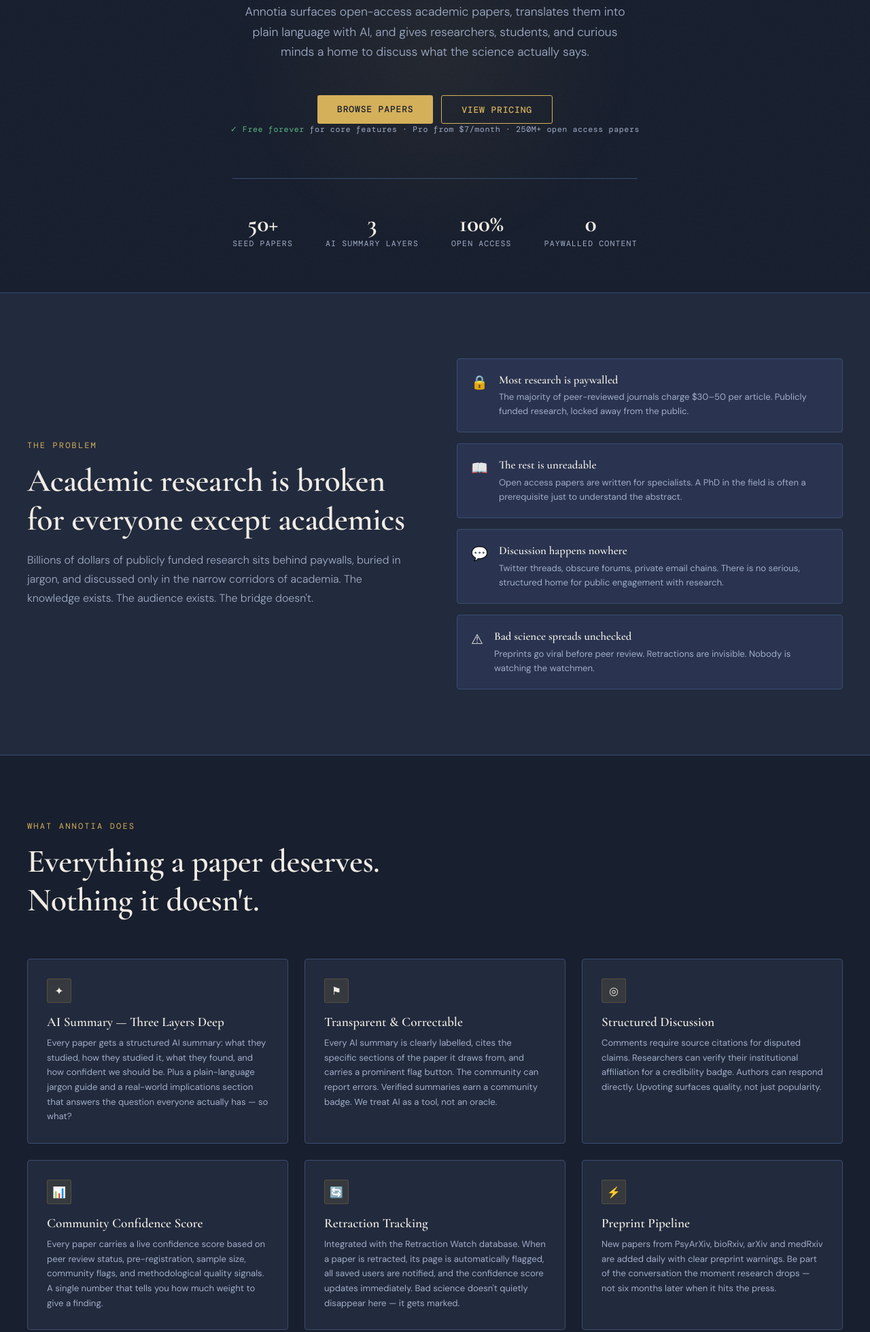
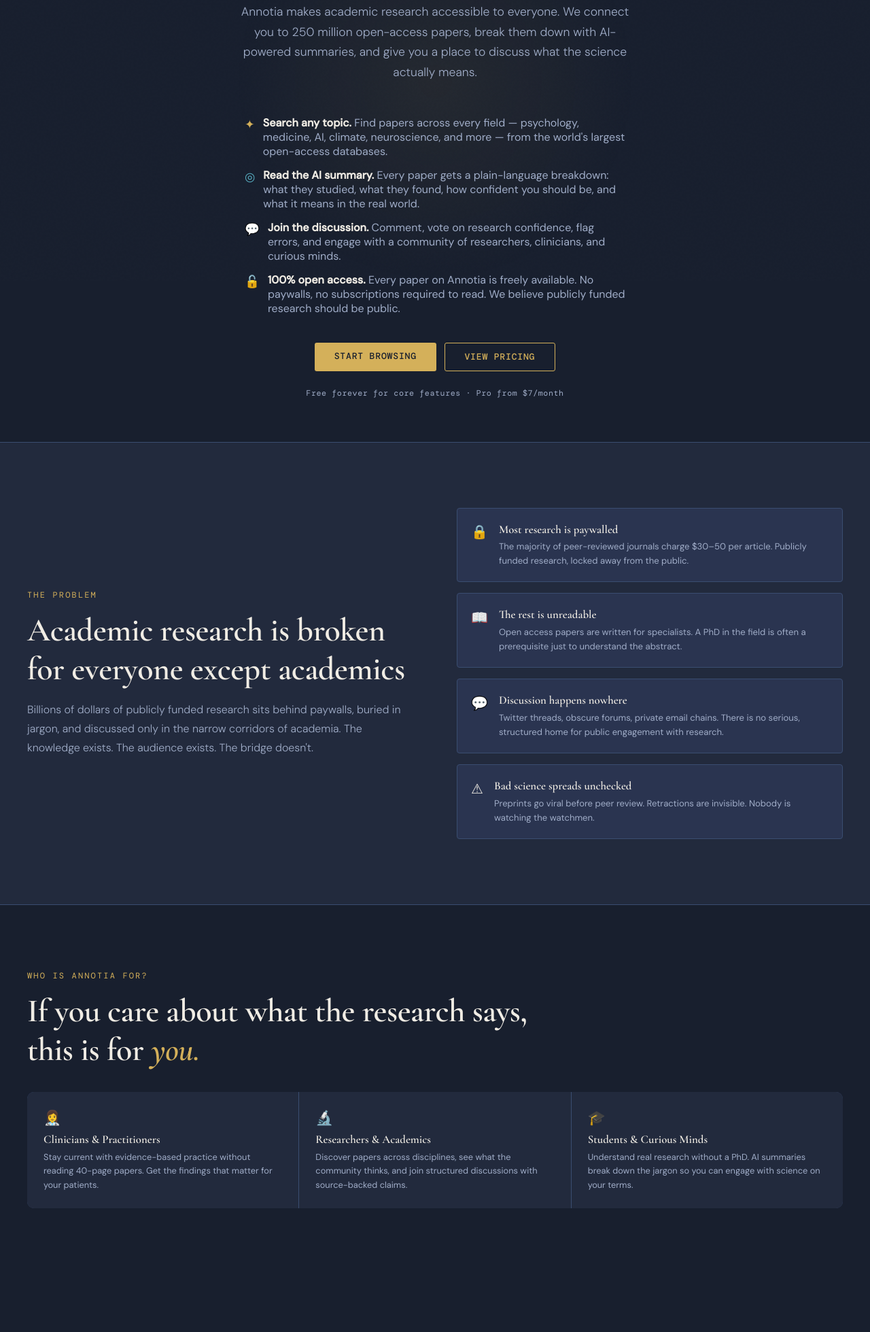
Before and after one commit to beckstar333/annotia, a website: page about.html in a window 1280 px wide. Shown: the part 387-2346 px from the top of the page at 68% size. Drawn offline with nearby package versions, Linux system fonts and the light colour scheme; a web font is replaced by a local one.

Commit message:
Overhaul landing experience: add hero banner to homepage, rewrite About page hero with clear value props, add Who Is It For section

```diff
--- a/about.html
+++ b/about.html
@@ -777,44 +777,46 @@
 <section class="hero">
   <div class="hero-eyebrow">
     <div class="eyebrow-line"></div>
-    Open Science · AI-Powered · Community Verified
+    What is Annotia?
     <div class="eyebrow-line"></div>
   </div>
 
   <h1 class="hero-title fade-up">
-    The place where <em>scholarly research</em> meets its audience
+    Research papers, <em>understood.</em>
   </h1>
 
-  <p class="hero-subtitle fade-up fade-up-delay-1">
-    Annotia surfaces open-access academic papers, translates them into plain language with AI, and gives researchers, students, and curious minds a home to discuss what the science actually says.
+  <p class="hero-subtitle fade-up fade-up-delay-1" style="max-width:600px">
+    Annotia makes academic research accessible to everyone. We connect you to 250 million open-access papers, break them down with AI-powered summaries, and give you a place to discuss what the science actually means.
   </p>
 
-  <div class="fade-up fade-up-delay-2" style="display:flex;gap:12px;justify-content:center;flex-wrap:wrap">
-    <a href="/" style="font-family:'DM Mono',monospace;font-size:0.82rem;padding:0.7rem 1.8rem;background:var(--gold);color:var(--bg);border-radius:3px;font-weight:500;letter-spacing:0.06em;text-transform:uppercase;text-decoration:none">Browse Papers</a>
+  <div class="fade-up fade-up-delay-2" style="max-width:560px;margin:0 auto 2.5rem;text-align:left">
+    <div style="display:flex;flex-direction:column;gap:14px">
+      <div style="display:flex;align-items:flex-start;gap:12px">
+        <span style="color:var(--gold);font-size:1.1rem;flex-shrink:0;margin-top:2px">✦</span>
+        <div><strong style="color:var(--text)">Search any topic.</strong> <span style="color:var(--text-dim)">Find papers across every field — psychology, medicine, AI, climate, neuroscience, and more — from the world's largest open-access databases.</span></div>
+      </div>
+      <div style="display:flex;align-items:flex-start;gap:12px">
+        <span style="color:var(--teal);font-size:1.1rem;flex-shrink:0;margin-top:2px">◎</span>
+        <div><strong style="color:var(--text)">Read the AI summary.</strong> <span style="color:var(--text-dim)">Every paper gets a plain-language breakdown: what they studied, what they found, how confident you should be, and what it means in the real world.</span></div>
+      </div>
+      <div style="display:flex;align-items:flex-start;gap:12px">
+        <span style="color:var(--green);font-size:1.1rem;flex-shrink:0;margin-top:2px">💬</span>
+        <div><strong style="color:var(--text)">Join the discussion.</strong> <span style="color:var(--text-dim)">Comment, vote on research confidence, flag errors, and engage with a community of researchers, clinicians, and curious minds.</span></div>
+      </div>
+      <div style="display:flex;align-items:flex-start;gap:12px">
+        <span style="color:var(--text-dim);font-size:1.1rem;flex-shrink:0;margin-top:2px">🔓</span>
+        <div><strong style="color:var(--text)">100% open access.</strong> <span style="color:var(--text-dim)">Every paper on Annotia is freely available. No paywalls, no subscriptions required to read. We believe publicly funded research should be public.</span></div>
+      </div>
+    </div>
+  </div>
+
+  <div class="fade-up fade-up-delay-3" style="display:flex;gap:12px;justify-content:center;flex-wrap:wrap">
+    <a href="/" style="font-family:'DM Mono',monospace;font-size:0.82rem;padding:0.7rem 1.8rem;background:var(--gold);color:var(--bg);border-radius:3px;font-weight:500;letter-spacing:0.06em;text-transform:uppercase;text-decoration:none">Start Browsing</a>
     <a href="/pricing.html" style="font-family:'DM Mono',monospace;font-size:0.82rem;padding:0.7rem 1.8rem;background:transparent;color:var(--gold);border:1px solid var(--gold);border-radius:3px;font-weight:500;letter-spacing:0.06em;text-transform:uppercase;text-decoration:none">View Pricing</a>
   </div>
 
-  <div class="waitlist-note fade-up fade-up-delay-3">
-    <span>✓ Free forever</span> for core features · Pro from $7/month · 250M+ open access papers
-  </div>
-
-  <div class="hero-stats fade-up">
-    <div class="hero-stat">
-      <div class="stat-number">50+</div>
-      <div class="stat-label">Seed Papers</div>
-    </div>
-    <div class="hero-stat">
-      <div class="stat-number">3</div>
-      <div class="stat-label">AI Summary Layers</div>
-    </div>
-    <div class="hero-stat">
-      <div class="stat-number">100%</div>
-      <div class="stat-label">Open Access</div>
-    </div>
-    <div class="hero-stat">
-      <div class="stat-number">0</div>
-      <div class="stat-label">Paywalled Content</div>
-    </div>
+  <div class="waitlist-note fade-up" style="margin-top:1.5rem">
+    Free forever for core features · Pro from $7/month
   </div>
 </section>
 
@@ -860,6 +862,32 @@
             <div class="problem-card-text">Preprints go viral before peer review. Retractions are invisible. Nobody is watching the watchmen.</div>
           </div>
         </div>
+      </div>
+    </div>
+  </div>
+</section>
+
+<!-- WHO IS IT FOR -->
+<section>
+  <div class="section-inner">
+    <div class="section-eyebrow">Who Is Annotia For?</div>
+    <h2 class="section-title">If you care about what the research says,<br>this is for <em style="color:var(--gold);font-style:italic">you.</em></h2>
+
+    <div style="display:grid;grid-template-columns:repeat(3,1fr);gap:1px;background:var(--border);border-radius:10px;overflow:hidden;margin-top:2rem">
+      <div style="background:var(--surface);padding:24px">
+        <div style="font-size:1.3rem;margin-bottom:8px">👩‍⚕️</div>
+        <div style="font-family:'Cormorant Garamond',serif;font-size:1.05rem;font-weight:600;color:var(--text);margin-bottom:6px">Clinicians & Practitioners</div>
+        <div style="font-size:0.8rem;color:var(--text-dim);line-height:1.6">Stay current with evidence-based practice without reading 40-page papers. Get the findings that matter for your patients.</div>
+      </div>
+      <div style="background:var(--surface);padding:24px">
+        <div style="font-size:1.3rem;margin-bottom:8px">🔬</div>
+        <div style="font-family:'Cormorant Garamond',serif;font-size:1.05rem;font-weight:600;color:var(--text);margin-bottom:6px">Researchers & Academics</div>
+        <div style="font-size:0.8rem;color:var(--text-dim);line-height:1.6">Discover papers across disciplines, see what the community thinks, and join structured discussions with source-backed claims.</div>
+      </div>
+      <div style="background:var(--surface);padding:24px">
+        <div style="font-size:1.3rem;margin-bottom:8px">🎓</div>
+        <div style="font-family:'Cormorant Garamond',serif;font-size:1.05rem;font-weight:600;color:var(--text);margin-bottom:6px">Students & Curious Minds</div>
+        <div style="font-size:0.8rem;color:var(--text-dim);line-height:1.6">Understand real research without a PhD. AI summaries break down the jargon so you can engage with science on your terms.</div>
       </div>
     </div>
   </div>
--- a/index.html
+++ b/index.html
@@ -245,6 +245,29 @@
     </div>
   </div>
 </header>
+
+<!-- HERO BANNER (for first-time visitors) -->
+<div id="heroBanner" style="border-bottom:1px solid var(--border);background:linear-gradient(180deg,rgba(201,168,76,0.04) 0%,transparent 100%);position:relative;z-index:1">
+  <div style="max-width:1100px;margin:0 auto;padding:48px 2rem 40px;text-align:center">
+    <h1 style="font-family:'Cormorant Garamond',serif;font-size:2.4rem;font-weight:600;color:var(--text);line-height:1.15;margin-bottom:10px">
+      Research papers, <em style="color:var(--gold);font-style:italic">understood.</em>
+    </h1>
+    <p style="font-size:0.95rem;color:var(--text-dim);max-width:540px;margin:0 auto 20px;line-height:1.65;font-weight:300">
+      Search 250 million open-access papers. Get plain-language AI summaries. Join the conversation about what the science actually says.
+    </p>
+    <div style="display:flex;gap:16px;justify-content:center;align-items:center;flex-wrap:wrap;font-family:'DM Mono',monospace;font-size:0.72rem;color:var(--text-muted);letter-spacing:0.04em">
+      <span style="display:flex;align-items:center;gap:5px"><span style="color:var(--gold)">✦</span> AI summaries</span>
+      <span style="color:var(--border-light)">·</span>
+      <span style="display:flex;align-items:center;gap:5px"><span style="color:var(--teal)">◎</span> Community discussion</span>
+      <span style="color:var(--border-light)">·</span>
+      <span style="display:flex;align-items:center;gap:5px"><span style="color:var(--green)">⚑</span> Preprint alerts</span>
+      <span style="color:var(--border-light)">·</span>
+      <span style="display:flex;align-items:center;gap:5px"><span style="color:var(--text-dim)">🔓</span> 100% open access</span>
+    </div>
+    <button onclick="document.getElementById('heroBanner').style.display='none';localStorage.setItem('annotia_hero_dismissed','1')" style="position:absolute;top:16px;right:24px;background:none;border:none;color:var(--text-muted);cursor:pointer;font-size:0.9rem;opacity:0.4" title="Dismiss">✕</button>
+  </div>
+</div>
+<script>if(localStorage.getItem('annotia_hero_dismissed'))document.getElementById('heroBanner').style.display='none';</script>
 
 <!-- SHELL -->
 <div class="shell">
```
